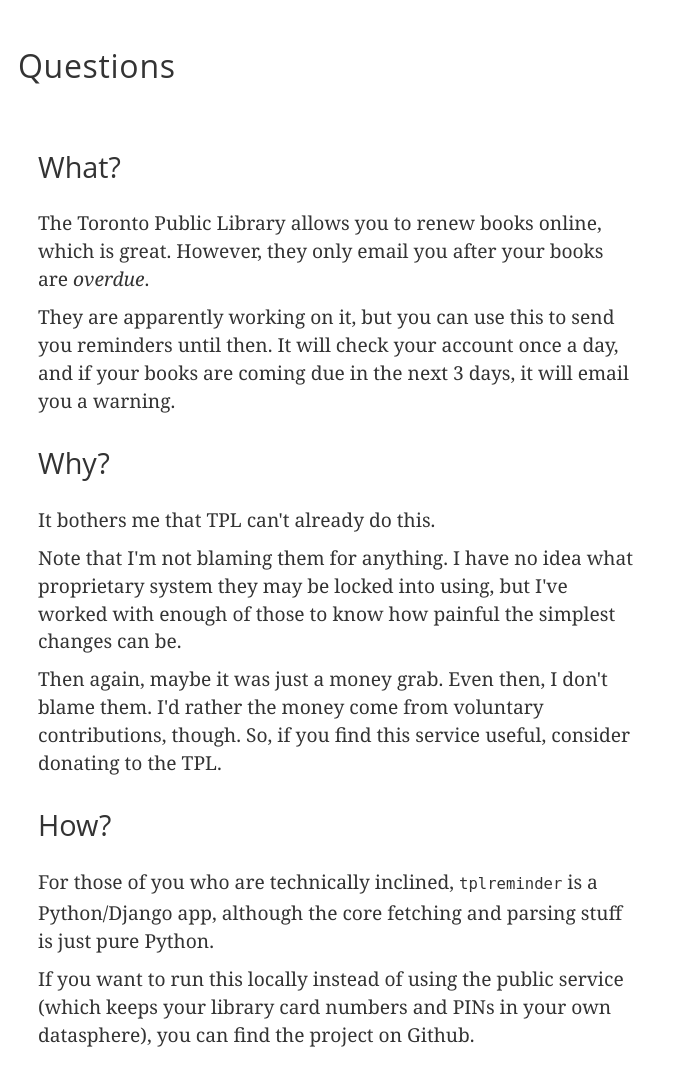
After one commit to MichaelDiBernardo/tplreminder, a Django app: page /page/what/ in a window 1280 px wide. The commit adds this page. Shown: the whole page, without its empty margins (0-676 px from the left). Run offline with Django 3.2, Linux system fonts and the light colour scheme; some libraries are stand-ins or nearby versions.

Commit message:
Final touches.

```diff
--- /dev/null
+++ b/tpl_base/core/static/css/style.css
@@ -0,0 +1,61 @@
+body {font: normal 100% Open Sans, Helvetica, sans-serif; background-color: #fff; color: #000; padding: 10px;}
+
+h1 {font-size: 200%; font-weight: normal; padding: 0; margin: .8em 0 0 0; color: #333; letter-spacing: .7px; }
+
+h2 {font-family: Open Sans, Helvetica, sans-serif; font-size: 1.8em; color:#333; font-weight:normal; margin-top:1em;}
+h3 {font-family: Open Sans, Helvetica, sans-serif; font-size: 1.8em; color:#666; font-weight:normal; line-height: 1em; margin-top: 1.5em;}
+h4 {font-family: Georgia, "Times New Roman", Times, serif; font-size: 1em; color:#000000;}
+h5 {font-size: .7em; color:#666; font-family: Open Sans, Helvetica, sans-serif; font-weight: bold; letter-spacing: .2em; line-height: .2em;}
+h6 {font-size: 1.2em; font-weight:normal; line-height: 1.5em; color:#666; font-family: Open Sans, Helvetica, sans-serif; margin:0 0 10px 0; letter-spacing: .1em; margin-bottom: 1em;}
+h6 strong {color: #56A49F; font-weight:bold;}
+
+p{line-height: 1.45em !important; margin:0 0 10px 0; text-indent: 0px; font: 1.2em Georgia, bodyfont, serif; color: #333;}
+label {line-height: 1.45em !important; margin:0 0 10px 0; text-indent: 0px; font: 1.2em Georgia, bodyfont, serif; color: #333;}
+
+a:link {color: #333; text-decoration: none; border-width: 0 0 0 0; border-style: none;}
+a:visited {color: #333; text-decoration: none; border:0; border-width: 0 0 0 0; border-style: none;}
+a:hover {color: #999; text-decoration: none; border:0; border-width: 0 0 0 0; border-style: none;}
+
+#container {
+    margin-left: 20px;
+    margin-top: 60px;
+    width: 600px;
+}
+
+input[type=text] {
+    font: 1.45em Open Sans, Helvetica, sans-serif;
+}
+
+input[type=password] {
+    font: 1.45em Open Sans, Helvetica, sans-serif;
+}
+
+table {
+    border-collapse: collapse;
+    width: 100%;
+}
+
+td {
+    padding-right: 6px;
+    padding-bottom: 12px;
+}
+
+ul {
+    margin-top: 20px;
+}
+ul li {
+    display: inline;
+    padding: 5px;
+    font-size: 120%;
+}
+
+.errorlist li {
+    color: red;
+    display: inline;
+}
+
+.error {
+    font: normal 100% Open Sans, Helvetica, sans-serif;
+    color: red;
+    padding: 10px;
+}
--- /dev/null
+++ b/tpl_base/core/templates/base.html
@@ -0,0 +1,13 @@
+<html>
+<head>
+    <title>Toronto Public Library Overdue Book Reminder</title>
+    <link rel="stylesheet" href="{{ STATIC_URL }}css/style.css" type="text/css" />
+    <script src="https://ajax.googleapis.com/ajax/libs/jquery/1.8.3/jquery.min.js"></script>
+</head>
+<body>
+    <h1>{% block heading %}Toronto Public Library Book Reminder{% endblock %}</h1>
+    <div id="container">
+        {% block content %}{% endblock %}
+    </div>
+</body>
+</head>
--- a/tpl_base/core/templates/notification-email.html
+++ b/tpl_base/core/templates/notification-email.html
@@ -1,7 +1,7 @@
-<h2>This is your library loan reminder from tplreminder.ca.</h2>
+<h2>This is your library loan reminder from tplreminder.</h2>
 {% if overdue %}
     <h3>These books are <span style="color: red">OVERDUE</span><h3>
-    <table>
+    <table cellpadding=3>
 	<tr>
 	    <th>Book</th>
 	    <th>Due Date</th>
--- a/tpl_base/core/templates/notification-email.txt
+++ b/tpl_base/core/templates/notification-email.txt
@@ -1,6 +1,6 @@
 Hi there,
 
-This is your library loan reminder from tplreminder.ca.
+This is your library loan reminder from tplreminder.
 
 {% if overdue %}
 These books are **OVERDUE**:
--- /dev/null
+++ b/tpl_base/core/templates/unsubscribe-done.html
@@ -0,0 +1,6 @@
+{% extends "base.html" %}
+{% block heading %}You are unsubscribed.{% endblock %}
+{% block content %}
+<p>If you want to start receiving emails again, just go back to <a href="/">Sign up</a>.
+</p>
+{% endblock %}
--- /dev/null
+++ b/tpl_base/core/templates/what.html
@@ -0,0 +1,44 @@
+{% extends "base.html" %}
+{% block heading %}
+Questions
+{% endblock %}
+{% block content %}
+<h2>What?</h2>
+<p>
+The <a href="http://www.torontopubliclibrary.ca/">Toronto Public Library</a> allows you to
+renew books online, which is great. However, they only email you after your
+books are <em>overdue</em>.</p>
+
+<p>They are apparently <a href="http://torontopubliclibrary.typepad.com/webteam/2012/02/improvements-to-holds-and-overdue-notification.html">working on it</a>, but you can use this to send you reminders until then. It will check your account once a day, and if your books are coming due in the next 3 days, it will email you a warning.
+</p>
+
+<h2>Why?</h2>
+
+<p>It bothers me that TPL can't already do this.</p>
+</p>
+
+<p>
+Note that I'm not blaming them for anything. I have no idea what
+proprietary system they may be locked into using, but I've worked with
+enough of those to know how painful the simplest changes can be.
+</p>
+
+<p>
+Then again, maybe it was just a money grab. Even then, I don't blame them. I'd
+rather the money come from voluntary contributions, though. So, if you find
+this service useful, <a href="http://tplfoundation.ca/become_a_donor">consider
+    donating to the TPL</a>.
+</p>
+
+<h2>How?</h2>
+<p>
+For those of you who are technically inclined, <code>tplreminder</code> is a Python/Django
+app, although the core fetching and parsing stuff is just pure Python.
+</p>
+
+<p>
+If you want to run this locally instead of using the public service (which
+keeps your library card numbers and PINs in your own datasphere), you can find
+the project <a href="https://github.com/MichaelDiBernardo/tplreminder">on Github</a>.
+</p>
+{% endblock %}
--- a/tpl_base/core/urls.py
+++ b/tpl_base/core/urls.py
@@ -2,7 +2,6 @@
 
 urlpatterns = patterns('core.views',
     url(r'^$', 'index', name='index'),
-    url(r'^thanks/$', 'thanks', name='thanks'),
-    url(r'^unsubscribe/done/$', 'unsubscribe_done', name='unsubscribe_done'),
+    url(r'^page/(?P<page>.+)/$', 'page', name='page'),
     url(r'^unsubscribe/(?P<card_number>.*)/$', 'unsubscribe', name='unsubscribe'),
 )
--- a/tpl_base/core/views.py
+++ b/tpl_base/core/views.py
@@ -20,7 +20,7 @@
             if settings.CONTEXT.TPLService.test_login(new_account):
                 settings.CONTEXT.AccountService.register_new(new_account)
                 logger.info('Registered new account %s' % new_account.card_number)
-                return redirect(thanks)
+                return redirect(page, page="thanks")
             else:
                 logger.info('Login failure @reg %s %s' %
                         (new_account.card_number, new_account.email))
@@ -36,8 +36,14 @@
         context_instance=RequestContext(request)
     )
 
-def thanks(request):
-    return render_to_response("thanks.html")
+def page(request, page):
+    try:
+        return render_to_response(
+                "{0}.html".format(page),
+                context_instance=RequestContext(request)
+        )
+    except:
+        raise Http404
 
 def unsubscribe(request, card_number):
     account = settings.CONTEXT.AccountService.get(card_number)
@@ -47,13 +53,10 @@
     if request.method == "POST":
         settings.CONTEXT.AccountService.unsubscribe(account)
         logger.info('Unsubscribed: %s' % account.card_number)
-        return redirect(unsubscribe_done)
+        return redirect(page, page="unsubscribe-done")
     else:
         return render_to_response("unsubscribe.html", {
                 'account' : account,
             },
             context_instance=RequestContext(request)
         )
-
-def unsubscribe_done(request):
-    return render_to_response("unsubscribe_done.html")
--- a/tpl_base/tplreminder/urls.py
+++ b/tpl_base/tplreminder/urls.py
@@ -1,4 +1,5 @@
 from django.conf.urls import patterns, include, url
+from django.contrib.staticfiles.urls import staticfiles_urlpatterns
 
 # Uncomment the next two lines to enable the admin:
 from django.contrib import admin
@@ -14,3 +15,5 @@
     # Uncomment the next line to enable the admin:
     url(r'^admin/', include(admin.site.urls)),
 )
+
+urlpatterns += staticfiles_urlpatterns()
```
Also changed, not shown: tpl_base/core/templates/index.html (+28 -13 lines), tpl_base/core/templates/safe.html (added, +31 -0 lines), tpl_base/core/templates/thanks.html (+9 -8 lines), tpl_base/core/templates/unsubscribe.html (+5 -8 lines), tpl_base/core/templates/unsubscribe_done.html (deleted, +0 -10 lines), tpl_base/tplreminder/settings.py (+11 -0 lines), README.md.
